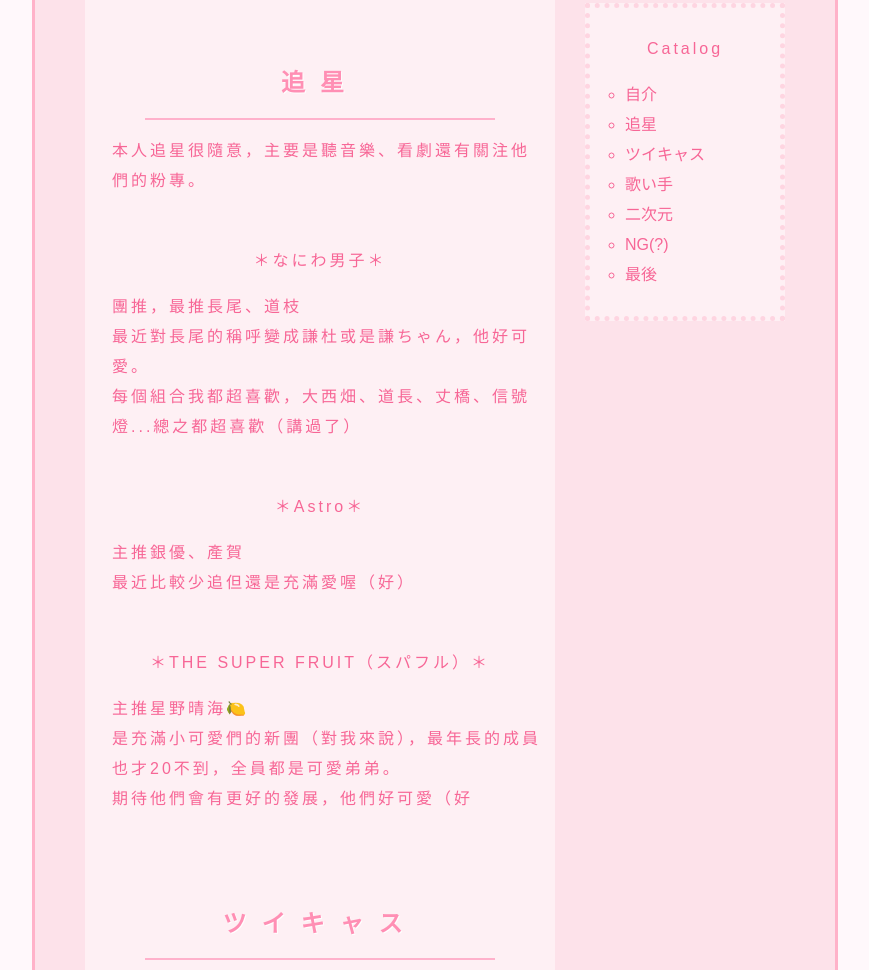
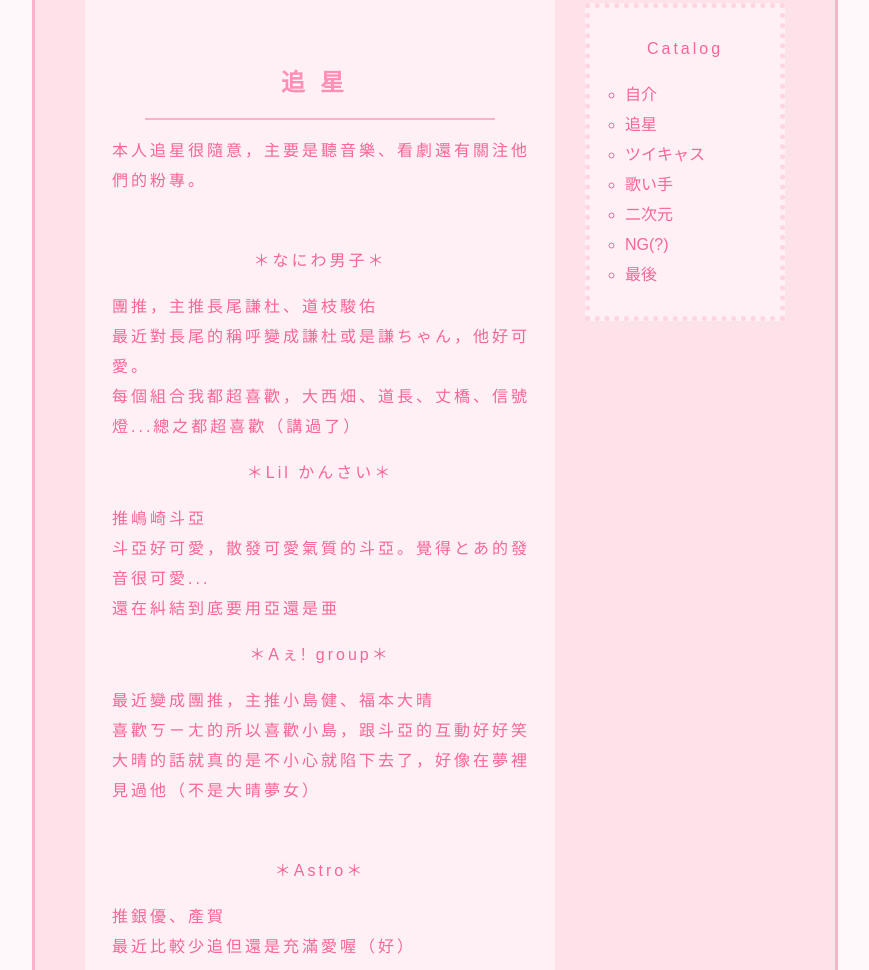
Before and after one commit to Nozomiuwu155/nzm, a plain HTML site: page index.html in a window 1280 px wide. Shown: the part 610-1580 px from the top of the page, without its empty margins (205-1074 px from the left). Drawn offline with Linux system fonts and the light colour scheme; a web font is replaced by a local one.

Commit message:
Update index.html

```diff
--- a/index.html
+++ b/index.html
@@ -32,16 +32,29 @@
         <h2 id="suki">追星</h2>
 		<p class="line"></p>
         <p class="notcenter">本人追星很隨意，主要是聽音樂、看劇還有關注他們的粉專。</p>
+
         <br>
         <p>＊なにわ男子＊</p>
-        <p class="notcenter">團推，最推長尾、道枝<br>
+        <p class="notcenter">團推，主推長尾謙杜、道枝駿佑<br>
             最近對長尾的稱呼變成謙杜或是謙ちゃん，他好可愛。<br>
             每個組合我都超喜歡，大西畑、道長、丈橋、信號燈...總之都超喜歡（講過了）
         </p>
 
+	<p>＊Lil かんさい＊</p>
+	<p class="notcenter">推嶋崎斗亞<br>
+            斗亞好可愛，散發可愛氣質的斗亞。覺得とあ的發音很可愛...<br>
+            還在糾結到底要用亞還是亜
+        </p>
+
+	<p>＊Aぇ! group＊</p>
+	<p class="notcenter">最近變成團推，主推小島健、福本大晴<br>
+            喜歡ㄎㄧㄤ的所以喜歡小島，跟斗亞的互動好好笑<br>
+            大晴的話就真的是不小心就陷下去了，好像在夢裡見過他（不是大晴夢女）
+        </p>
+
         <Br>
         <p>＊Astro＊</p>
-        <p class="notcenter">主推銀優、產賀<br>
+        <p class="notcenter">推銀優、產賀<br>
         最近比較少追但還是充滿愛喔（好）</p>
 
         <Br>
@@ -72,7 +85,7 @@
         <p class="notcenter">
             溫柔大哥哥系列的聲音，曾經自稱奶茶一樣的聲音，實際上還真的跟奶茶很像（<br>
             有唱歌跟シチュエーションボイス（量少）<br>
-            最近變成Vtuber了，個人勢，但還是會在ツイキャス開直播雜談～
+            最近活動休止中。
         </p>
 
         <Br>
```
